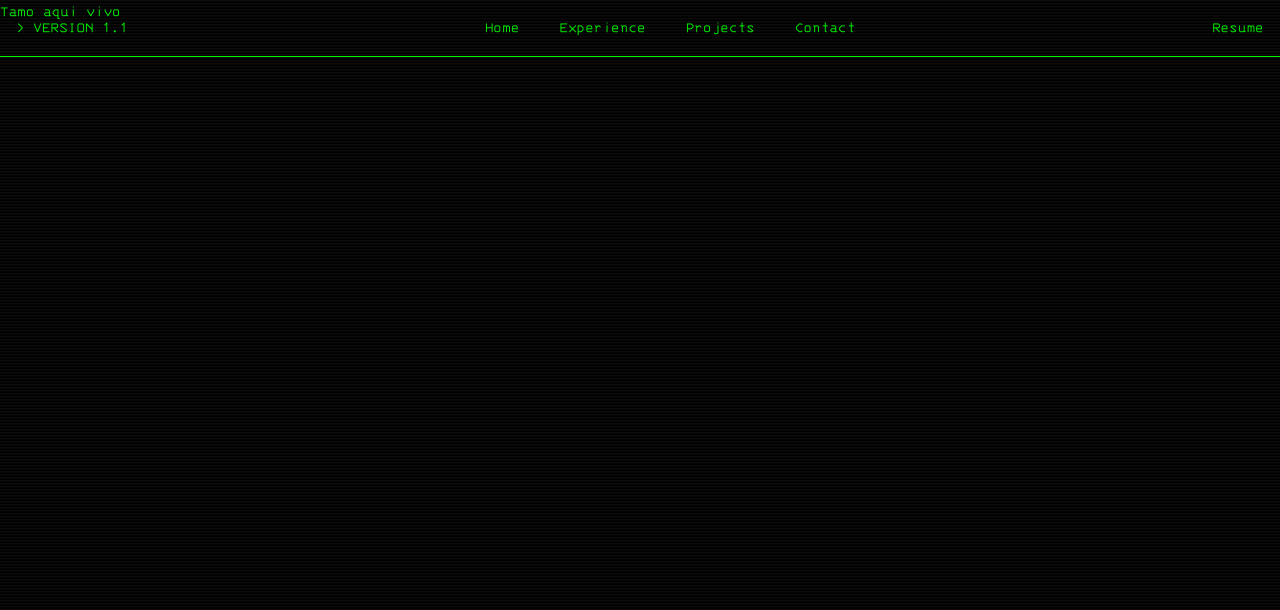
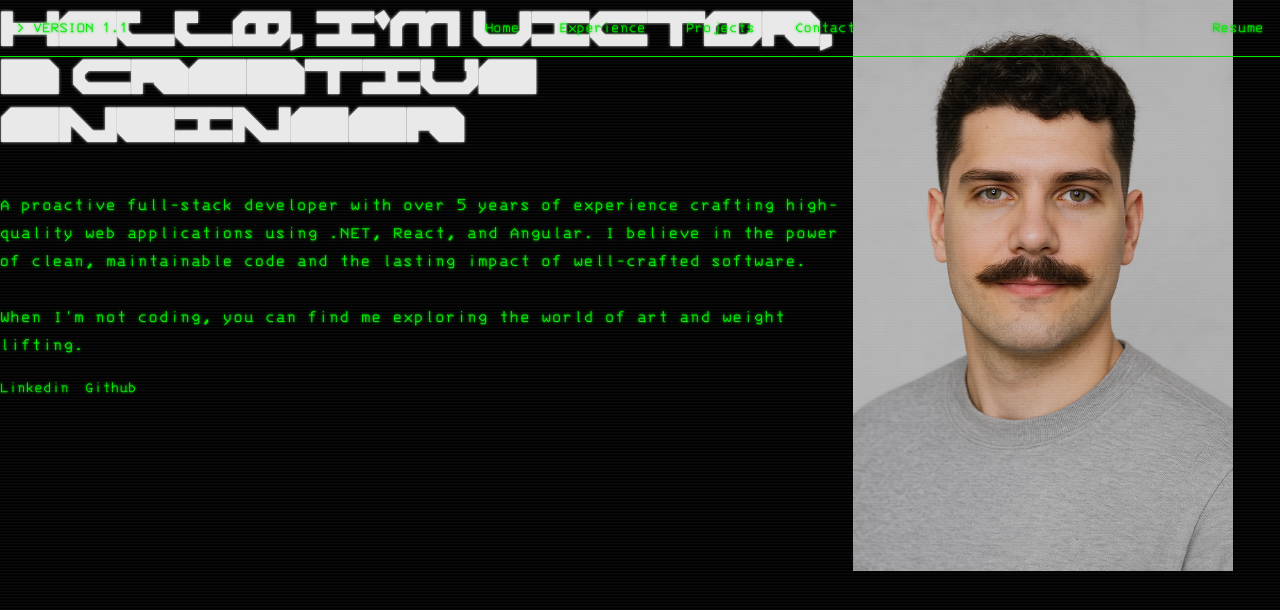
Before and after one commit to VictorLCosta/portfolio-fallout, a React (Vite) app: page / in a window 1280 px wide. Shown: the top 610 px of the page. Built offline with nearby package versions, Linux system fonts and the light colour scheme.

Commit message:
feat: add Button component with hover effects and customizable styles

```diff
--- a/src/app/routes/contact.tsx
+++ b/src/app/routes/contact.tsx
@@ -1,5 +1,30 @@
+import { Button } from "@/components/ui/button";
+import { MagneticWrapper } from "@/components/ui/magnetic-wrapper";
+import { Panel } from "@/components/ui/panel";
+
 export default function Contact() {
   return (
-    <div>Contact</div>
-  )
+    <Panel className="place-items-center">
+      <div className="col-span-12 flex flex-col items-center">
+        <div className="flex justify-between w-full text-white">
+          <span className="text-left">access granted</span>
+          <span className="tracking-[0.5rem]">xxx</span>
+          <span className="font-nclr text-right">アクセス承認済み</span>
+        </div>
+        <h2 className="text-center text-4xl text-balance tracking-wide md:text-5xl font-bold text-white font-nclr">
+          FROM CONCEPT TO CREATION <br /> LET&apos;s MAKE IT HAPPEN!
+        </h2>
+        <MagneticWrapper className="my-12">
+          <Button type="button">Get In Touch</Button>
+        </MagneticWrapper>
+        <p className="text-center tracking-wide font-semibold lg:text-2xl">
+          I&apos;m available for full-time roles & freelance projects.
+        </p>
+        <p className="my-2 text-balance text-center lg:text-xl">
+          Lorem ipsum dolor sit amet consectetur adipisicing elit. Facere <br />
+          consectetur blanditiis ad accusamus qui illum possimus.
+        </p>
+      </div>
+    </Panel>
+  );
 }
--- a/src/app/routes/experience.tsx
+++ b/src/app/routes/experience.tsx
@@ -2,6 +2,8 @@ import { Panel } from "@/components/ui/panel";
 
 export default function Experience() {
   return (
-    <Panel>Experience</Panel>
+    <Panel className="items-center">
+      Experience
+    </Panel>
   )
 }
--- a/src/app/routes/home.tsx
+++ b/src/app/routes/home.tsx
@@ -1,7 +1,41 @@
+import eu from "@/assets/eu.webp";
 import { Panel } from "@/components/ui/panel";
 
 export default function Home() {
   return (
-    <Panel>Tamo aqui vivo</Panel>
-  )
+    <Panel className="mx-auto container">
+      <div className="col-span-8 flex flex-col">
+        <div className="text-5xl font-bold text-white font-nclr">
+          Hello, I&apos;m Victor, <br />a creative engineer
+        </div>
+        <p className="tracking-wider mt-12 text-lg">
+          A proactive full-stack developer with over 5 years of experience
+          crafting high-quality web applications using .NET, React, and Angular.
+          I believe in the power of clean, maintainable code and the lasting
+          impact of well-crafted software. <br /> <br />
+          When I&apos;m not coding, you can find me exploring the world of art
+          and weight lifting.
+        </p>
+        <div className="flex gap-4 mt-4">
+          <a
+            href="https://www.linkedin.com/in/victor-lima-costa/"
+            target="_blank"
+            rel="noopener noreferrer"
+          >
+            Linkedin
+          </a>
+          <a
+            href="https://github.com/VictorLCosta"
+            target="_blank"
+            rel="noopener noreferrer"
+          >
+            Github
+          </a>
+        </div>
+      </div>
+      <div className="col-span-4">
+        <img src={eu} alt="" className="max-w-95" />
+      </div>
+    </Panel>
+  );
 }
--- /dev/null
+++ b/src/components/ui/button.tsx
@@ -0,0 +1,30 @@
+import { forwardRef } from "react";
+
+import { cn } from "@/utils";
+
+import { TextHoverEffect } from "./text-hover-effect";
+
+type ButtonProps = React.ButtonHTMLAttributes<HTMLButtonElement>;
+
+export const Button = forwardRef<HTMLButtonElement, ButtonProps>(
+  ({ className, children, type, ...props }, forwardedRef) => {
+    const classes = cn(
+      "group relative inline-flex w-fit font-bold cursor-pointer justify-center items-center overflow-hidden py-3 px-6",
+      "uppercase border-2 border-text hover:bg-electric-green hover:text-black",
+      className,
+    );
+
+    return (
+      <button
+        ref={forwardedRef}
+        type={type ? "button" : "submit"}
+        className={classes}
+        {...props}
+      >
+        <TextHoverEffect>{children}</TextHoverEffect>
+      </button>
+    );
+  },
+);
+
+Button.displayName = "Button";
--- a/src/components/ui/panel.tsx
+++ b/src/components/ui/panel.tsx
@@ -19,14 +19,14 @@ export function Panel<C extends React.ElementType = "section">({
 }: Props<C>) {
   const Component = as || "section";
 
-  const styles = cn(
-    "relative w-screen h-screen",
-    `grid grid-cols-${cols}`,
-    className,
-  );
+  const styles = cn("relative w-screen h-screen grid", className);
 
   return (
-    <Component className={styles} {...restProps}>
+    <Component
+      className={styles}
+      style={{ gridTemplateColumns: `repeat(${cols}, minmax(0, 1fr))` }}
+      {...restProps}
+    >
       {children}
     </Component>
   );
--- a/src/theme/fonts.css
+++ b/src/theme/fonts.css
@@ -1,3 +1,10 @@
+@font-face {
+  font-family: 'NCLRabegs';
+  src: url('/fonts/NCLRabegs.otf') format('opentype');
+  font-weight: normal;
+  font-style: normal;
+}
+
 @font-face {
   font-family: '3270-Regular';
   src: url('/fonts/3270-Regular.otf') format('opentype');
--- a/src/theme/index.css
+++ b/src/theme/index.css
@@ -13,6 +13,7 @@ body {
   background: black;
   color: var(--color-electric-green);
   overflow: hidden;
+  text-shadow: 0 0px 3px currentColor;
 }
 
 /* Scanlines */
@@ -53,7 +54,7 @@ body {
 /* Flicker animation */
 @keyframes flicker {
   0% { opacity: 1; }
-  50% { opacity: 0.95; }
+  50% { opacity: 0.91; }
   100% { opacity: 1; }
 }
 
--- a/src/theme/theme.css
+++ b/src/theme/theme.css
@@ -1,3 +1,6 @@
 @theme {
   --color-electric-green: #00ff00;
+  --color-crimson: #F20505;
+
+  --font-nclr: "NCLRabegs", monospace;
 }
--- a/src/theme/utilities.css
+++ b/src/theme/utilities.css
@@ -16,3 +16,7 @@
     white-space: nowrap;
   }
 }
+
+@utility cyber-clipath1 {
+  clip-path: polygon(0 0, 100% 0, 95% 100%, 0% 100%);
+}
```
Also changed, not shown: public/fonts/NCLRabegs.otf (renamed from public/fonts/NCLRabegs-Demo-BF654c390d38cda.otf), src/assets/eu.webp (added).
